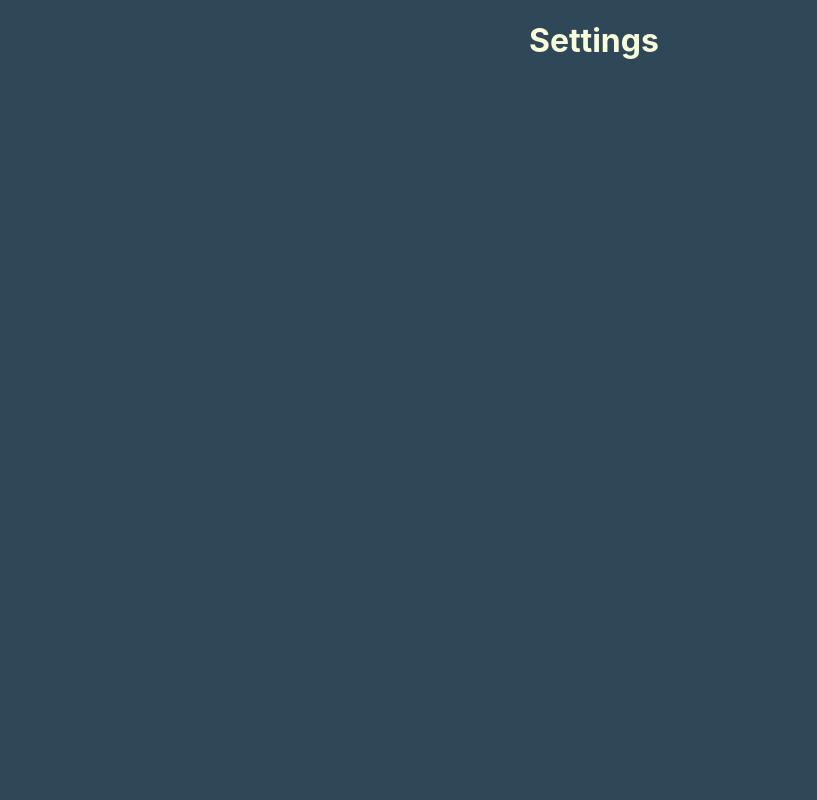
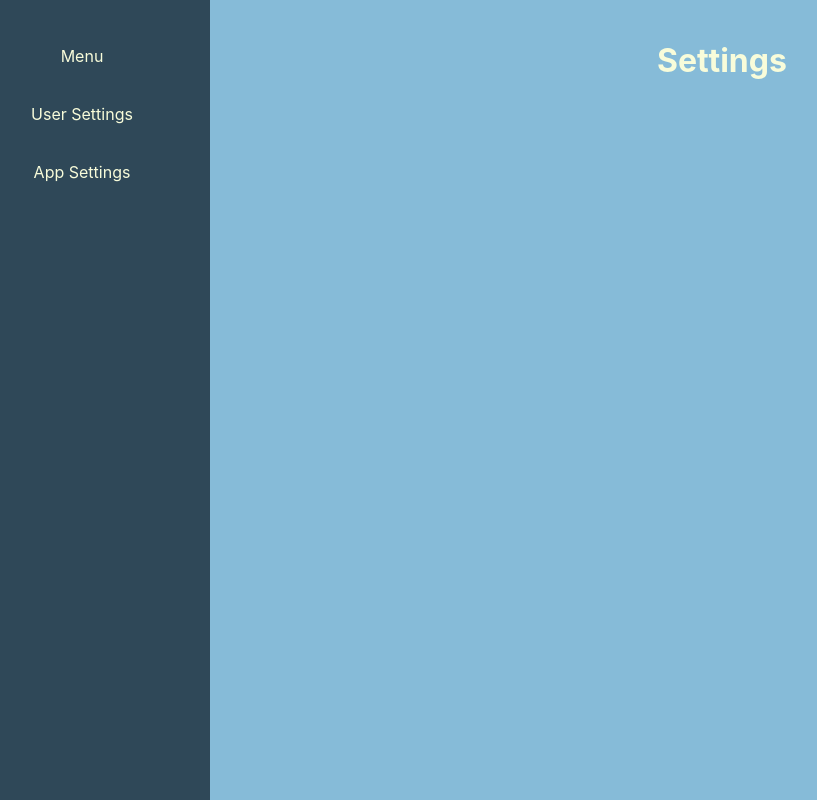
Before and after one commit to DeanBolte/rmitwebproject, a React (Create React App) app: page /settings in a window 1280 px wide. Shown: the whole page, without its empty margins (46-863 px from the left). Built offline with nearby package versions, Linux system fonts and the light colour scheme.

Commit message:
added some layout design and button css to settings page

```diff
--- a/src/App.css
+++ b/src/App.css
@@ -9,7 +9,6 @@ p {
 /* Split the screen in half */
 .split {
   height: 100%;
-  width: 50%;
   position: fixed;
   z-index: 1;
   top: 0;
@@ -17,26 +16,22 @@ p {
   padding-top: 20px;
 }
 
+.split-huge {
+  width: 80%;
+}
+
 .split-big {
-  height: 100%;
   width: 66.66%;
   width: calc(100% * 3/5);
-  position: fixed;
-  z-index: 1;
-  top: 0;
-  overflow-x: hidden;
-  padding-top: 20px;
 }
 
 .split-small {
-  height: 100%;
   width: 33.33%;
   width: calc(100% * 2/5);
-  position: fixed;
-  z-index: 1;
-  top: 0;
-  overflow-x: hidden;
-  padding-top: 20px;
+}
+
+.split-tiny {
+  width: 20%;
 }
 
 /* Control the left side */
@@ -61,18 +56,6 @@ p {
 
 .logo {
   text-align: center;
-}
-
-
-
-.settings-page {
-  background-color: #2F4858;
-  width: 100%;
-  height: 100%;
-  position: fixed;
-  z-index: 1;
-  top: 0;
-  overflow-x: hidden;
 }
 
 .form {
@@ -157,3 +140,21 @@ p {
   color: #F8FCDA;
   text-align: right;
 }
+
+.settings-menu {
+  margin: 5%;
+  padding: 5%;
+  text-align: center;
+}
+
+.settings-button {
+  margin: 5%;
+  padding: 5%;
+  text-align: center;
+}
+
+.settings-button:hover {
+  background-color: #243742;
+  cursor: pointer;
+  font-size: 105%;
+}
--- a/src/components/Settings.js
+++ b/src/components/Settings.js
@@ -2,8 +2,17 @@ import React from 'react'
 
 const Settings = () => {
   return (
-    <div className='settings-page'>
-      <h1 className='logo'>Settings</h1>
+    <div>
+      <div className='split split-tiny left'>
+        <p className='settings-menu'>Menu</p>
+        <p className='settings-button'>User Settings</p>
+        <p className='settings-button'>App Settings</p>
+      </div>
+      <div className='split split-huge right'>
+        <h1 className='logo'>Settings</h1>
+
+      </div>
+
     </div>
   )
 }
```
